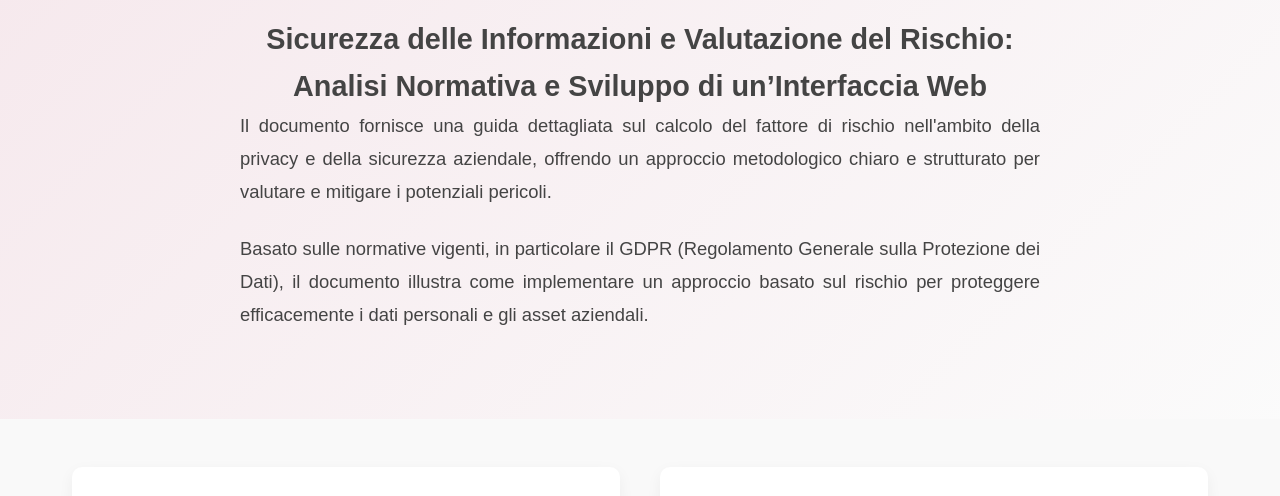
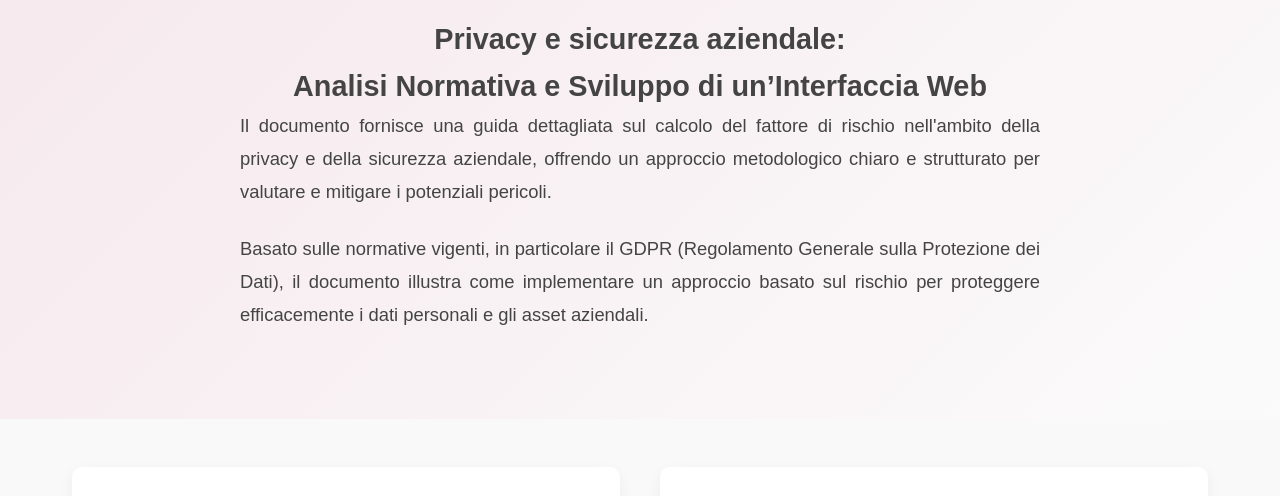
Before and after one commit to Mai1Lab/Project-work, a plain HTML site: page index.html in a window 1280 px wide. Shown: the part 254-750 px from the top of the page. Drawn offline with Linux system fonts and the light colour scheme.

Commit message:
Aggiunta h2 Sezione HERO

```diff
--- a/index.html
+++ b/index.html
@@ -35,7 +35,7 @@
         <!-- SEZIONE HERO -->
         <section class="hero">
             <h1>Benvenuto nel Mio Progetto</h1>
-            <h2>Sicurezza delle Informazioni e Valutazione del Rischio: <br>Analisi Normativa e Sviluppo di un’Interfaccia Web</h2>
+            <h2>Privacy e sicurezza aziendale: <br>Analisi Normativa e Sviluppo di un’Interfaccia Web</h2>
             <p>
                 Il documento fornisce una guida dettagliata sul calcolo del fattore di rischio nell'ambito della privacy e della sicurezza aziendale, offrendo un approccio metodologico chiaro e strutturato per valutare e mitigare i potenziali pericoli.
             </p>
```
